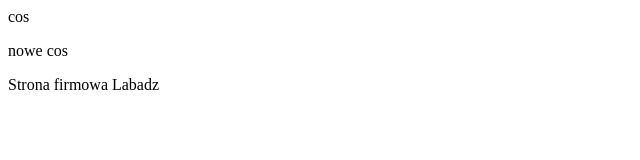
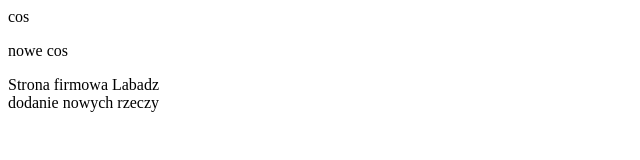
Before and after one commit to APiatkowskiWSB/Zajecia3Git, a plain HTML site: page stronaInternetowa.html in a window 1280 px wide. Shown: the whole page, without its empty margins (0-640 px from the left). Drawn offline with Linux system fonts and the light colour scheme.

Commit message:
dodanie nowych rzeczy

```diff
--- a/stronaInternetowa.html
+++ b/stronaInternetowa.html
@@ -10,5 +10,6 @@
     <a>cos</a>
     <p>nowe cos</p>
     <footer>Strona firmowa Labadz</footer>
+    <a>dodanie nowych rzeczy</a>
 </body>
 </html>
```
